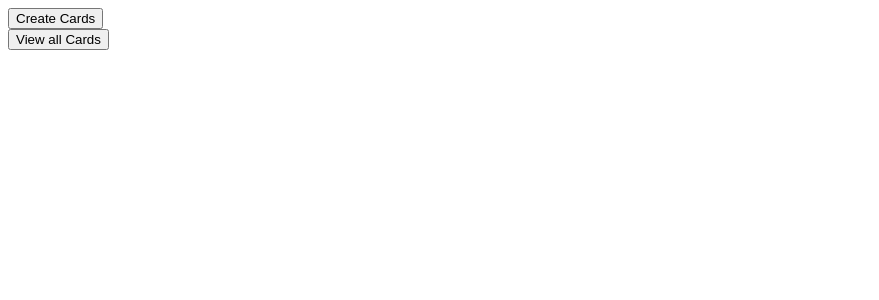
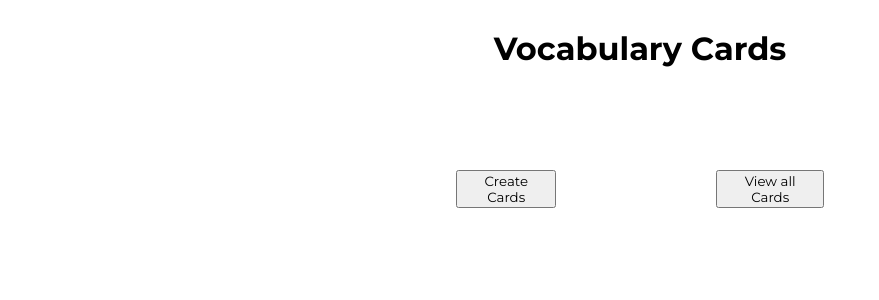
Before and after one commit to Ezpert/VocabularyCards, a Django app: page / in a window 1280 px wide. Shown: the top 300 px of the page, without its empty margins (0-879 px from the left). Run offline with Django 5.2, Linux system fonts and the light colour scheme.

Commit message:
Started Working on CSS for landing page.

```diff
--- a/VocabularyCards/static/css/landing.css
+++ b/VocabularyCards/static/css/landing.css
@@ -1,5 +1,34 @@
-p,h2
+p,h2,h1,button
 {
     font-family: Montserrat, Arial, serif;
 
 }
+
+
+.container{
+
+    display: grid;
+    gap: 5rem;
+    grid-template-columns: repeat(3, 1fr);
+    justify-items: center;
+
+}
+
+
+.title{
+    grid-column: 2;
+}
+
+.form-div
+{
+    grid-row-start: 2;
+    grid-column-start: 2;
+    display: flex;
+    justify-content: space-between !important;
+    gap: 10rem;
+}
+
+.button
+{
+
+}
--- /dev/null
+++ b/VocabularyCards/static/css/wordSearch.css
@@ -0,0 +1,3 @@
+p, button{
+    font-family: Montserrat, Arial, serif;
+}
--- a/VocabularyCards/templates/landing.html
+++ b/VocabularyCards/templates/landing.html
@@ -15,14 +15,27 @@
 <body>
 
 
-    <form action="{% url 'createPage' %}" method="get">
-        <button type="submit">Create Cards</button>
-    </form>
+    <div class="container">
+
+        <h1 class="title">
+           Vocabulary Cards
+        </h1>
 
 
-    <form action="{% url 'viewCards' %}" method="get">
-        <button type="submit"> View all Cards</button>
-    </form>
+
+        <div class="form-div">
+        <form id="create-form"action="{% url 'createPage' %}" method="get">
+            <button class="button"type="submit">Create Cards</button>
+        </form>
+
+
+        <form id="view-form"action="{% url 'viewCards' %}" method="get">
+            <button class="button"type="submit"> View all Cards</button>
+        </form>
+        </div>
+
+    </div>
+
 
 
 
--- a/VocabularyCards/templates/wordSearch.html
+++ b/VocabularyCards/templates/wordSearch.html
@@ -4,6 +4,7 @@
 <head>
     <meta charset="UTF-8">
     <title>Title</title>
+    <link rel="stylesheet" type="text/css" href="{% static 'css/wordSearch.css'%}">
     <link rel="preconnect" href="https://fonts.googleapis.com">
     <link rel="preconnect" href="https://fonts.gstatic.com" crossorigin>
     <link href="https://fonts.googleapis.com/css2?family=Montserrat:ital,wght@0,100..900;1,100..900&family=Roboto:wght@400;500;700&display=swap" rel="stylesheet">
```
